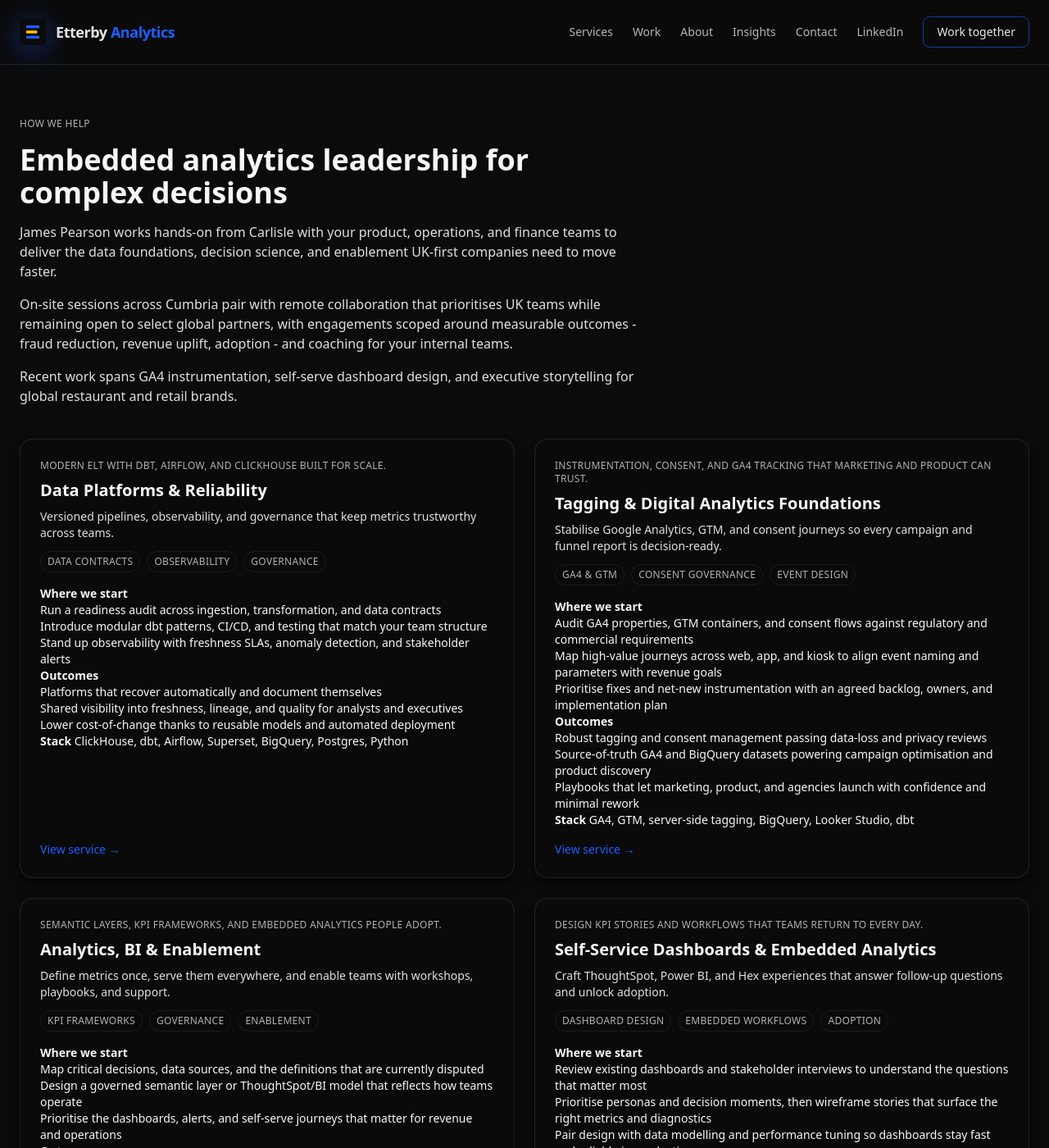
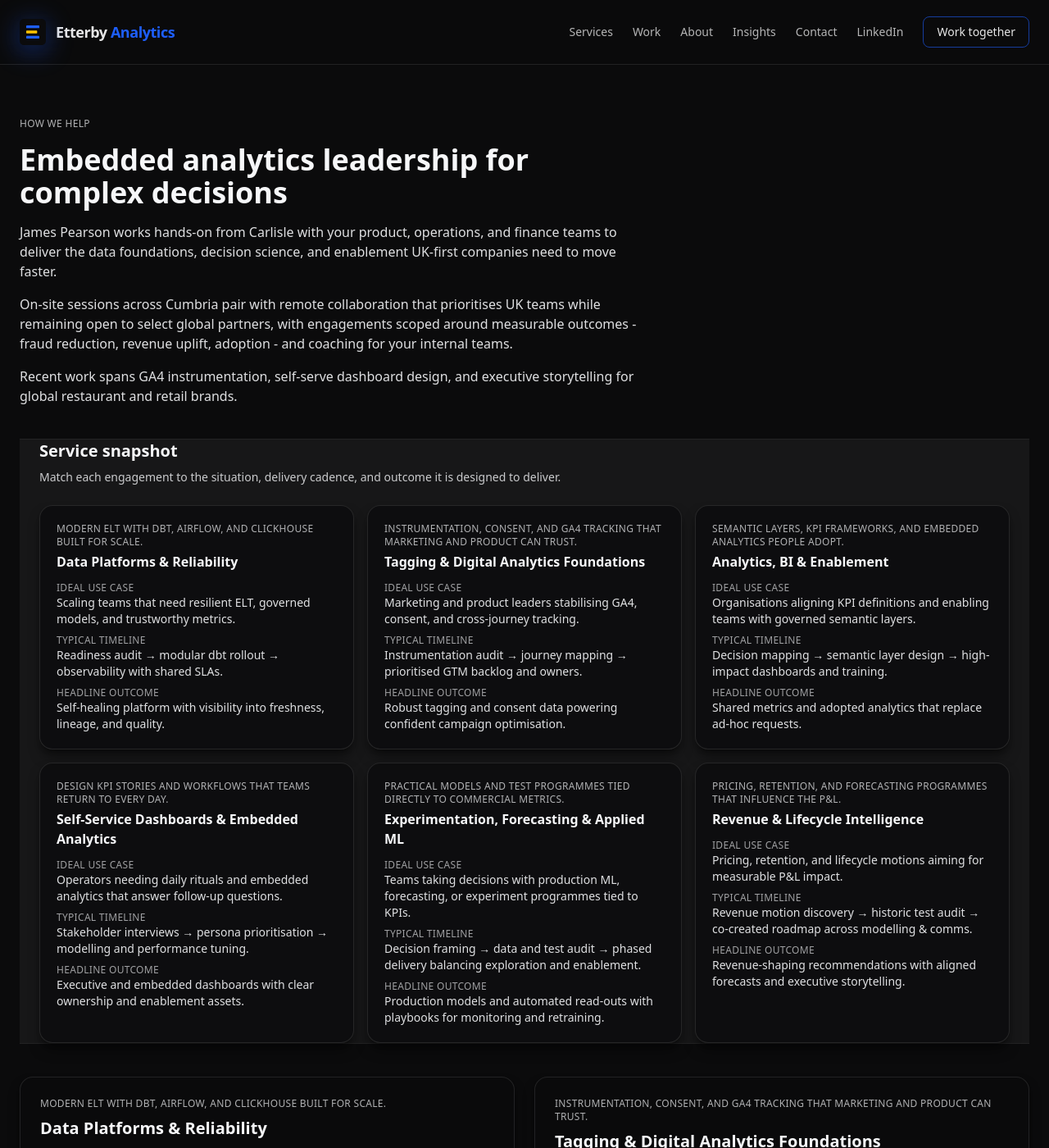
Before and after one commit to jp9516/etterby, a Jekyll site: the page built from services/index.html, in a window 1280 px wide and 1400 px high. Shown: the whole window at 82% size. Built offline with Jekyll 4.4.1, drawn with Linux system fonts in a browser that asks for light colours; nearby versions of some CDN libraries.

Commit message:
Add service snapshot summary grid

```diff
--- a/services/index.html
+++ b/services/index.html
@@ -12,6 +12,71 @@ description: "Consultancy engagements covering data platforms, analytics, experi
     {% for paragraph in page_content.hero.description %}
       <p class="opacity-90">{{ paragraph }}</p>
     {% endfor %}
+  </div>
+{% endcapture %}
+
+{% capture services_snapshot %}
+  <div class="space-y-6">
+    <div class="space-y-2">
+      <h2 class="text-xl font-semibold">Service snapshot</h2>
+      <p class="text-sm opacity-80">Match each engagement to the situation, delivery cadence, and outcome it is designed to deliver.</p>
+    </div>
+    <div class="grid md:grid-cols-2 xl:grid-cols-3 gap-4">
+      {% for service in services %}
+        {% assign snapshot_use_case = "" %}
+        {% assign snapshot_timeline = "" %}
+        {% assign snapshot_outcome = "" %}
+        {% case service.title %}
+          {% when "Data Platforms & Reliability" %}
+            {% assign snapshot_use_case = "Scaling teams that need resilient ELT, governed models, and trustworthy metrics." %}
+            {% assign snapshot_timeline = "Readiness audit → modular dbt rollout → observability with shared SLAs." %}
+            {% assign snapshot_outcome = "Self-healing platform with visibility into freshness, lineage, and quality." %}
+          {% when "Tagging & Digital Analytics Foundations" %}
+            {% assign snapshot_use_case = "Marketing and product leaders stabilising GA4, consent, and cross-journey tracking." %}
+            {% assign snapshot_timeline = "Instrumentation audit → journey mapping → prioritised GTM backlog and owners." %}
+            {% assign snapshot_outcome = "Robust tagging and consent data powering confident campaign optimisation." %}
+          {% when "Analytics, BI & Enablement" %}
+            {% assign snapshot_use_case = "Organisations aligning KPI definitions and enabling teams with governed semantic layers." %}
+            {% assign snapshot_timeline = "Decision mapping → semantic layer design → high-impact dashboards and training." %}
+            {% assign snapshot_outcome = "Shared metrics and adopted analytics that replace ad-hoc requests." %}
+          {% when "Self-Service Dashboards & Embedded Analytics" %}
+            {% assign snapshot_use_case = "Operators needing daily rituals and embedded analytics that answer follow-up questions." %}
+            {% assign snapshot_timeline = "Stakeholder interviews → persona prioritisation → modelling and performance tuning." %}
+            {% assign snapshot_outcome = "Executive and embedded dashboards with clear ownership and enablement assets." %}
+          {% when "Experimentation, Forecasting & Applied ML" %}
+            {% assign snapshot_use_case = "Teams taking decisions with production ML, forecasting, or experiment programmes tied to KPIs." %}
+            {% assign snapshot_timeline = "Decision framing → data and test audit → phased delivery balancing exploration and enablement." %}
+            {% assign snapshot_outcome = "Production models and automated read-outs with playbooks for monitoring and retraining." %}
+          {% when "Revenue & Lifecycle Intelligence" %}
+            {% assign snapshot_use_case = "Pricing, retention, and lifecycle motions aiming for measurable P&L impact." %}
+            {% assign snapshot_timeline = "Revenue motion discovery → historic test audit → co-created roadmap across modelling & comms." %}
+            {% assign snapshot_outcome = "Revenue-shaping recommendations with aligned forecasts and executive storytelling." %}
+        {% endcase %}
+        {% capture snapshot_item %}
+          <div class="space-y-3">
+            <div class="space-y-1">
+              <p class="text-xs uppercase tracking-wide opacity-70">{{ service.tagline }}</p>
+              <h3 class="font-semibold text-base"><a href="{{ service.url }}">{{ service.title }}</a></h3>
+            </div>
+            <ul class="space-y-2 text-sm opacity-90">
+              <li>
+                <p class="text-xs uppercase tracking-wide opacity-70">Ideal use case</p>
+                <p>{{ snapshot_use_case }}</p>
+              </li>
+              <li>
+                <p class="text-xs uppercase tracking-wide opacity-70">Typical timeline</p>
+                <p>{{ snapshot_timeline }}</p>
+              </li>
+              <li>
+                <p class="text-xs uppercase tracking-wide opacity-70">Headline outcome</p>
+                <p>{{ snapshot_outcome }}</p>
+              </li>
+            </ul>
+          </div>
+        {% endcapture %}
+        {% include panel.html tone="ink" padding="p-5" content=snapshot_item %}
+      {% endfor %}
+    </div>
   </div>
 {% endcapture %}
 
@@ -46,6 +111,7 @@ description: "Consultancy engagements covering data platforms, analytics, experi
 {% capture services_section %}
   <div class="space-y-10">
     {{ services_intro }}
+    {% include section.html tone="frost" padding="p-0" content=services_snapshot %}
     {{ services_cards }}
   </div>
 {% endcapture %}
```
